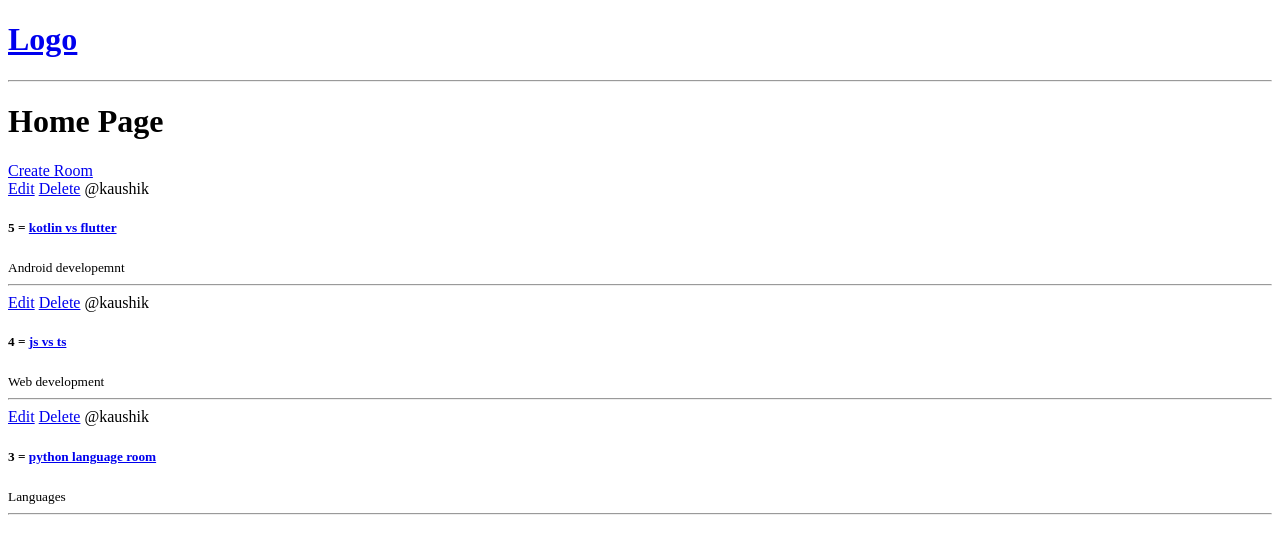
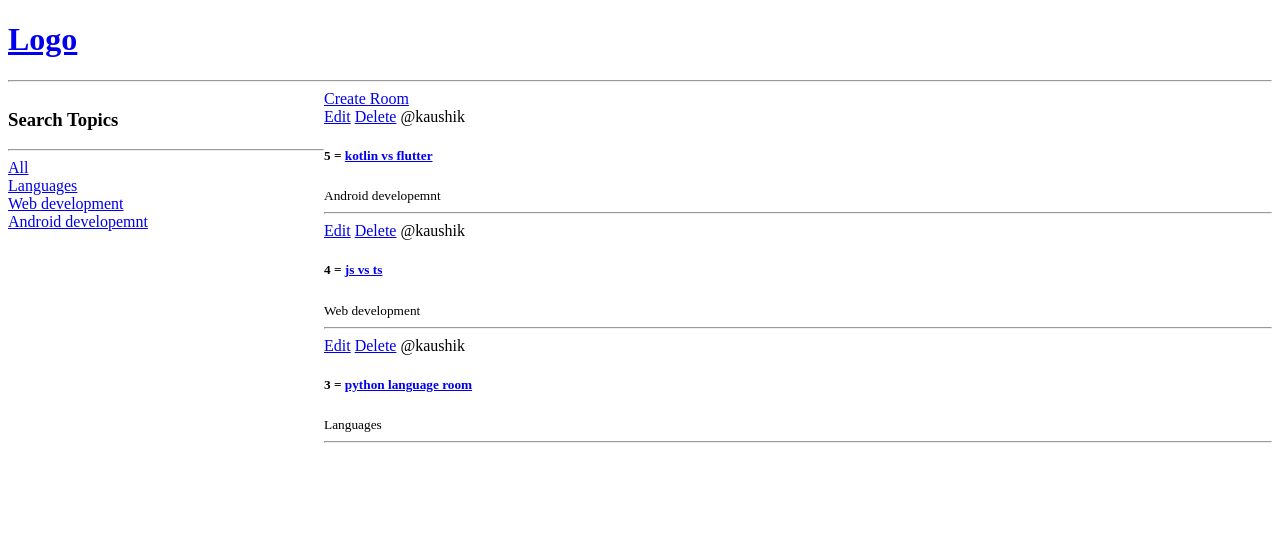
Before and after one commit to Kaushikmak/Room-chat, a Django app: page / in a window 1280 px wide. Shown: the top 554 px of the page. Run offline with Django 5.2, Linux system fonts and the light colour scheme; data comes from the database, SQL or seed files in the repository.

Commit message:
search topic column added in home page

```diff
--- a/base/templates/base/home.html
+++ b/base/templates/base/home.html
@@ -1,12 +1,33 @@
-{% extends 'main.html' %} {% block content %}
-<h1>Home Page</h1>
+{% extends 'main.html' %}
+
+{% block content %}
+
+<style>
+  .home-container{
+    display: grid;
+    grid-template-columns: 1fr 3fr;
+  }
+
+</style>
+
+<div class="home-container">
+  <div>
+    <h3>Search Topics</h3>
+    <hr />
+    <a href="{% url 'home' %}">All</a>
+    {% for i in topic %}
+      <div>
+        <a href="{% url 'home' %}?q={{i.name}}">{{i.name}}</a>
+      </div>
+    {% endfor %}
+
+  </div>
 
   <div>
     <a href="{% url 'create-room' %}">Create Room</a>
     <div>
       {% for i in rooms %}
       <div>
-
         <a href="{% url 'update-room' i.id %}">Edit</a>
         <a href="{% url 'delete-room' i.id %}">Delete</a>
 
@@ -18,5 +39,6 @@
       {% endfor %}
     </div>
   </div>
+</div>
 
 {% endblock %}
--- a/base/views.py
+++ b/base/views.py
@@ -1,5 +1,5 @@
 from django.shortcuts import render, redirect
-from .models import Room
+from .models import Room, Topic
 from .forms import RoomForm
 
 # rooms = [
@@ -18,8 +18,20 @@ from .forms import RoomForm
 # ]
 
 def home(request):
-    rooms = Room.objects.all()
-    context = {'rooms': rooms}
+    # query = request.GET.get('q') if request.GET != None else ''
+    query = request.GET.get('q', '')  # Default to empty string if q is not in GET
+
+
+    # rooms = Room.objects.all()
+
+    if query == '':
+        rooms = Room.objects.all()
+    else:
+        rooms = Room.objects.filter(topic__name__contains = query)
+
+    topic  = Topic.objects.all()
+
+    context = {'rooms': rooms, 'topic': topic}
     return render(request, 'base/home.html', context)
 
 
```
Lines whose indentation alone changed are shown as unchanged.
